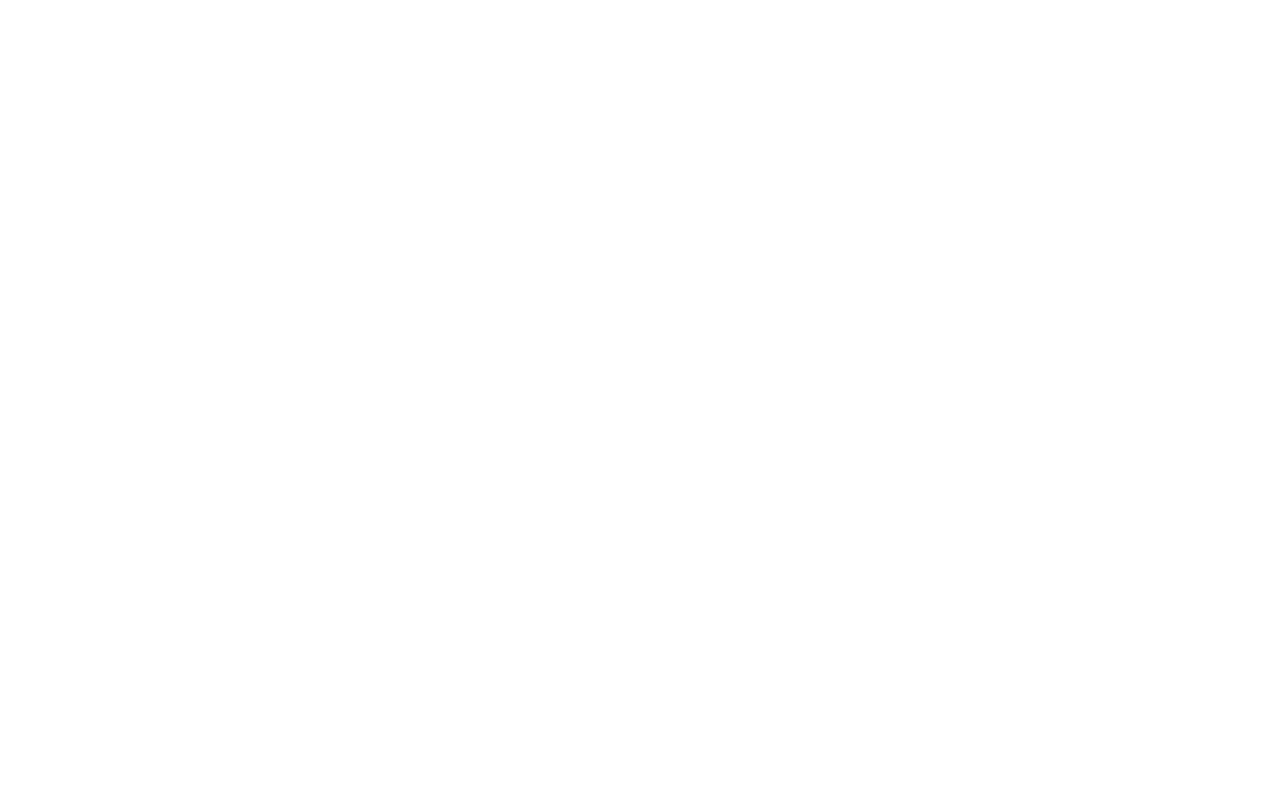
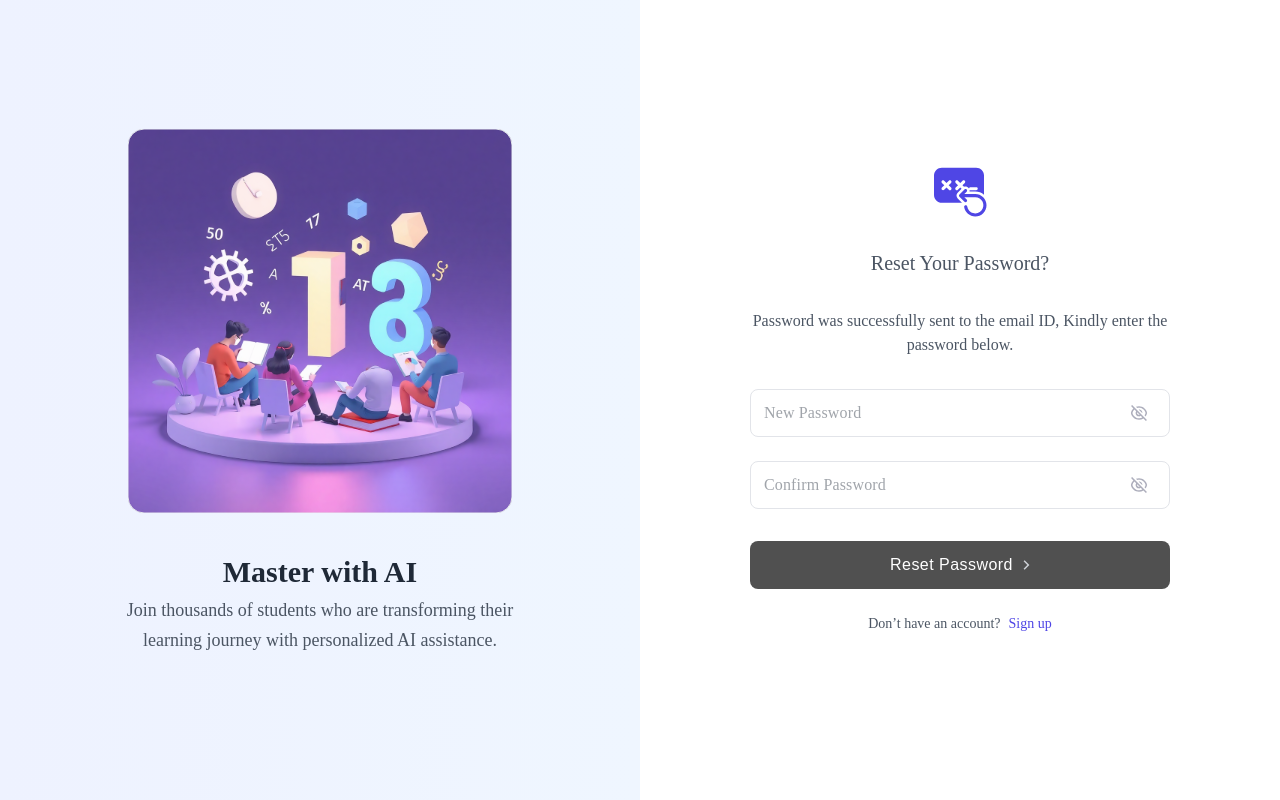
Before and after one commit to nitinitidol/math_mentor_frontend, a React (Create React App) app: page /reset_password in a window 1280 px wide. Before the commit this address had no page. Built offline with nearby package versions, Linux system fonts and the light colour scheme; a web font is replaced by a local one.

Commit message:
added reset password

```diff
--- a/src/App.tsx
+++ b/src/App.tsx
@@ -1,4 +1,3 @@
-import React from "react";
 import { Route, BrowserRouter, Routes } from "react-router-dom";
 import Login from "./pages/Login/Login";
 import SignUp from "./pages/SignUp/SignUp";
@@ -8,10 +7,6 @@
 import ExerciseTest from "./pages/ExerciseTest/ExerciseTest";
 import SendOTP from "./pages/SendOTP/SendOTP";
 import ResetPassword from "./pages/ResetPassword/ResetPassword";
-import { Alert, Snackbar } from "@mui/material";
-import { useDispatch, useSelector } from "react-redux";
-import { AppDispatch, RootState } from "./Store/store";
-import { closeSnackbar } from "./Slice/snackbarSlice";
 import SnackBar from "./components/Snackbar/Snackbar";
 
 function App() {
@@ -19,12 +14,12 @@
     <>
       <BrowserRouter>
         <Routes>
-          <Route path="/" element={<SignUp />} />
+          <Route path="/" element={<Login />} />
           <Route path="/login" element={<Login />} />
-          <Route path="/sign-up" element={<SignUp />} />
-          <Route path="/forgot-password" element={<ForgotPassword />} />
-          <Route path="/send-otp" element={<SendOTP />} />
-          <Route path="/reset-password" element={<ResetPassword />} />
+          <Route path="/sign_up" element={<SignUp />} />
+          <Route path="/forgot_password" element={<ForgotPassword />} />
+          <Route path="/send_otp" element={<SendOTP />} />
+          <Route path="/reset_password" element={<ResetPassword />} />
           <Route path="/dashboard" element={<Dashboard />} />
           <Route path="/price" element={<Price />} />
           <Route path="/test" element={<ExerciseTest />} />
--- a/src/Slice/credentialSlice.ts
+++ b/src/Slice/credentialSlice.ts
@@ -23,12 +23,12 @@
         setEmail : (state , action : PayloadAction<string>) => {
             state.email = action.payload ;
         } ,
-        setPassword : (state , action : PayloadAction<string>) => {
+        setPasswordValue : (state , action : PayloadAction<string>) => {
             state.password = action.payload ;
         } ,
     }
 }) ;
 
-export const {setEmail ,  setOtp  , setPassword } = credentialSlice.actions ;
+export const {setEmail ,  setOtp  , setPasswordValue } = credentialSlice.actions ;
 
 export default credentialSlice.reducer ;
--- a/src/pages/Login/Login.tsx
+++ b/src/pages/Login/Login.tsx
@@ -107,7 +107,7 @@
                       </div>
 
                       <div className="forgot-link">
-                        <Link to="/forgot-password">Forgot password?</Link>
+                        <Link to="/forgot_password">Forgot password?</Link>
                       </div>
 
                       <div className="auth-action-control">
@@ -119,7 +119,7 @@
 
                       <div className="auth-info-text">
                         Don’t have an account?{" "}
-                        <Link className="auth-link" to="/sign-up">
+                        <Link className="auth-link" to="/sign_up">
                           Sign up
                         </Link>
                       </div>
--- a/src/pages/ResetPassword/ResetPassword.tsx
+++ b/src/pages/ResetPassword/ResetPassword.tsx
@@ -1,13 +1,74 @@
+import { useState } from "react";
 import "../Login/Login.scss";
 import Auth_OTP_Logo from "../../assets/images/logo/otp-logo.svg";
-import EyeLine from "../../assets/images/vactor/eye-line.svg";
+import Eye from "../../assets/images/vactor/eye.svg"; // ✅ Eye (Show Password)
+import EyeLine from "../../assets/images/vactor/eye-line.svg"; // ✅ Eye with line (Hide Password)
 import Right_Arrow from "../../assets/images/vactor/arrow-right.svg";
 import { IconButton, InputAdornment, TextField } from "@mui/material";
 import { PrimaryButton } from "../../components/AllButtons/AllButtons";
 import { Link } from "react-router-dom";
 import TitleComponent from "../../components/CommonElements/TitleComponent/TitleComponent";
+import { useDispatch } from "react-redux";
+import { setPasswordValue } from "../../Slice/credentialSlice";
+import { useAppDispatch, useAppSelector } from "../../Store/store";
+import { resetPassword } from "../../Services/auth.service";
 
 const ResetPassword = () => {
+  const dispatch = useAppDispatch() ;
+  const email = useAppSelector(state => state.credentials.email) ;
+  const passwordValue  = useAppSelector(state => state.credentials.password) ;
+  const otp = useAppSelector(state => state.credentials.otp) ;
+
+  const [password, setPassword] = useState("");
+  const [confirmPassword, setConfirmPassword] = useState("");
+  const [passwordError, setPasswordError] = useState("");
+  const [confirmPasswordError, setConfirmPasswordError] = useState("");
+  const [showPassword, setShowPassword] = useState(false);
+  const [showConfirmPassword, setShowConfirmPassword] = useState(false);
+
+
+  const validatePassword = (pwd: string) => {
+    if (pwd.length < 6) return "Password must be at least 6 characters";
+    if (!/[0-9]/.test(pwd)) return "Password must contain at least one number";
+    if (!/[!@#$%^&*]/.test(pwd)) return "Password must contain at least one special character (!@#$%^&*)";
+    return "";
+  };
+
+
+  const handlePasswordChange = (e: React.ChangeEvent<HTMLInputElement>) => {
+    const value = e.target.value;
+    setPassword(value);
+    setPasswordError(validatePassword(value)); // Validate password
+  };
+
+  const handleConfirmPasswordChange = (e: React.ChangeEvent<HTMLInputElement>) => {
+    const value = e.target.value;
+    setConfirmPassword(value);
+    setConfirmPasswordError(value !== password ? "Passwords do not match" : "");
+  };
+
+  const handleSubmit = async  (e : any) => {
+    e.preventDefault() ;
+    console.log("reset password")
+    if(password === confirmPassword){
+      dispatch(setPasswordValue(password)) ;
+      const credentialsValue    = {
+        email : "krupalitandel0501@gmail.com" ,
+        otp : otp ,
+        password : password  ,
+      }
+      dispatch(resetPassword(credentialsValue)).unwrap().then((response) => {
+
+        console.log("response " , response)
+      }).catch((error : any) => {
+        console.log("Not able to reset password" , error)
+      })  ;
+
+    }
+  }
+
+  const isFormValid = password !== "" && confirmPassword !== "" && passwordError === "" && confirmPasswordError === "";
+ console.log("email password otp " ,  email , password , otp)
   return (
     <>
       <div className="auth-wrapper">
@@ -17,54 +78,36 @@
             <div className="auth-form-block">
               <div className="auth-form-content-block">
                 <div className="auth-logo">
-                  <img src={Auth_OTP_Logo} alt="" />
+                  <img src={Auth_OTP_Logo} alt="OTP Logo" />
                 </div>
                 <p className="content-dsc-text">Reset Your Password?</p>
                 <p className="content-subdsc-text">
-                Password was successfully sent to the email ID, Kindly enter the password below.
+                  Password was successfully sent to the email ID, Kindly enter the password below.
                 </p>
-                <form action="" className="w-100">
-                <div className="input-form-field-wrapper">
+                {/* <form className="w-100"> */}
+                <div className="w-100">
+                  <div className="input-form-field-wrapper">
                     <TextField
                       className="out-label-input-text"
                       name="password"
-                      placeholder="Password"
+                      placeholder="New Password"
                       margin="normal"
                       variant="outlined"
-                      type="password"
+                      type={showPassword ? "text" : "password"}
                       fullWidth
+                      value={password}
+                      onChange={handlePasswordChange}
+                      error={!!passwordError}
+                      helperText={passwordError}
                       InputProps={{
                         endAdornment: (
                           <InputAdornment position="end">
                             <IconButton
                               aria-label="toggle password visibility"
                               edge="end"
+                              onClick={() => setShowPassword(!showPassword)}
                             >
-                              <img src={EyeLine} alt="Hide password" />
-                            </IconButton>
-                          </InputAdornment>
-                        ),
-                      }}
-                    />
-                  </div>
-                <div className="input-form-field-wrapper">
-                    <TextField
-                      className="out-label-input-text"
-                      name="password"
-                      placeholder="Password"
-                      margin="normal"
-                      variant="outlined"
-                      type="password"
-                      fullWidth
-                      InputProps={{
-                        endAdornment: (
-                          <InputAdornment position="end">
-                            <IconButton
-                              aria-label="toggle password visibility"
-                              edge="end"
-                            >
-                              {/* <img src={Eye} alt="Show password" /> */}
-                              <img src={EyeLine} alt="Hide password" />
+                              <img src={showPassword ? Eye : EyeLine} alt="Toggle password visibility" />
                             </IconButton>
                           </InputAdornment>
                         ),
@@ -72,20 +115,62 @@
                     />
                   </div>
 
+
+                  <div className="input-form-field-wrapper">
+                    <TextField
+                      className="out-label-input-text"
+                      name="confirmPassword"
+                      placeholder="Confirm Password"
+                      margin="normal"
+                      variant="outlined"
+                      type={showConfirmPassword ? "text" : "password"}
+                      fullWidth
+                      value={confirmPassword}
+                      onChange={handleConfirmPasswordChange}
+                      error={!!confirmPasswordError}
+                      helperText={confirmPasswordError}
+                      InputProps={{
+                        endAdornment: (
+                          <InputAdornment position="end">
+                            <IconButton
+                              aria-label="toggle password visibility"
+                              edge="end"
+                              onClick={() => setShowConfirmPassword(!showConfirmPassword)}
+                            >
+                              <img src={showConfirmPassword ? Eye : EyeLine} alt="Toggle password visibility" />
+                            </IconButton>
+                          </InputAdornment>
+                        ),
+                      }}
+                    />
+                  </div>
+
+
                   <div className="auth-action-control">
-                    <PrimaryButton>
-                    Reset Password
+                    <PrimaryButton
+                      type="submit"
+                      disabled={!isFormValid}
+                      style={{
+                        backgroundColor: isFormValid ? "#4F46E5" : "#505050",
+                        color: "#fff",
+                        cursor: isFormValid ? "pointer" : "not-allowed",
+                      }}
+                      onClick={(e)=> handleSubmit(e)}
+                    >
+                      Reset Password
                       <img src={Right_Arrow} alt="Right_Arrow" />
                     </PrimaryButton>
                   </div>
+
                   <div className="auth-info-text">
-                  Don’t have an account?
+                    Don’t have an account?
                     <Link className="auth-link" to="/">
                       Sign up
                     </Link>
                   </div>
+                  </div>
+                {/* </form> */}
 
-                </form>
               </div>
             </div>
           </div>
--- a/src/pages/SendOTP/SendOTP.tsx
+++ b/src/pages/SendOTP/SendOTP.tsx
@@ -5,20 +5,23 @@
 import EditIcon from "../../assets/images/vactor/edit-icon.svg";
 import { PrimaryButton } from "../../components/AllButtons/AllButtons";
 import TitleComponent from "../../components/CommonElements/TitleComponent/TitleComponent";
+import { useDispatch } from "react-redux";
+import { setOtp } from "../../Slice/credentialSlice";
 
 const SendOTP = () => {
   const navigate = useNavigate();
+  const dispatch = useDispatch() ;
 
-  const [otp, setOtp] = useState(["", "", "", "", "", ""]);
+  const [otpValues, setOtpValues] = useState(["", "", "", "", "", ""]);
 
 
   const handleChange = (index: number, value: string) => {
 
     if (!/^\d*$/.test(value)) return;
 
-    const newOtp = [...otp];
+    const newOtp = [...otpValues];
     newOtp[index] = value;
-    setOtp(newOtp);
+    setOtpValues(newOtp);
 
 
     if (value !== "" && index < 5) {
@@ -28,20 +31,21 @@
 
 
   const handleKeyDown = (index: number, event: React.KeyboardEvent<HTMLInputElement>) => {
-    if (event.key === "Backspace" && otp[index] === "" && index > 0) {
+    if (event.key === "Backspace" && otpValues[index] === "" && index > 0) {
       document.getElementById(`otp-${index - 1}`)?.focus();
     }
   };
 
 
-  const isOtpComplete = otp.every((digit) => digit !== "");
+  const isOtpComplete = otpValues.every((digit) => digit !== "");
 
-  console.log("Otp " , otp)
+  console.log("Otp " , otpValues)
 
   const handleSubmit = (e: React.FormEvent) => {
     e.preventDefault();
     if (isOtpComplete) {
-      navigate("/reset-password"); // Redirect to Reset Password Page
+      dispatch(setOtp(otpValues.join(""))) ;
+      navigate("/reset_password");
     }
   };
 
@@ -61,10 +65,9 @@
                   No worries! Enter your email, and we'll send you a 6-digit OTP.
                 </p>
 
-                {/* ✅ OTP Form */}
                 <form onSubmit={handleSubmit} className="w-100">
                   <div className="otp-input-form-field">
-                    {otp.map((digit, index) => (
+                    {otpValues.map((digit, index) => (
                       <input
                         key={index}
                         id={`otp-${index}`}
@@ -81,7 +84,15 @@
                   </div>
 
                   <div className="auth-action-control">
-                    <PrimaryButton type="submit" disabled={!isOtpComplete}>
+                    <PrimaryButton
+                      type="submit"
+                      disabled={!isOtpComplete}
+                      style={{
+                        backgroundColor: isOtpComplete ? "#4F46E5" : "#505050",
+                        color: "#fff",
+                        cursor: isOtpComplete ? "pointer" : "not-allowed",
+                      }}
+                    >
                       Reset Now
                     </PrimaryButton>
                   </div>
--- a/src/pages/SignUp/SignUp.tsx
+++ b/src/pages/SignUp/SignUp.tsx
@@ -58,7 +58,7 @@
           setFieldTouched(key, true, true);
         });
 
-        const response = dispatch(signUpPostCall(values)).unwrap().then((response)=>{
+        dispatch(signUpPostCall(values)).unwrap().then((response)=>{
           if(response.status){
             dispatch(openSnackbar({message : response.message , severity : "success"}))
           }
```
Also changed, not shown: src/Services/auth.service.ts (+17 -1 lines).
